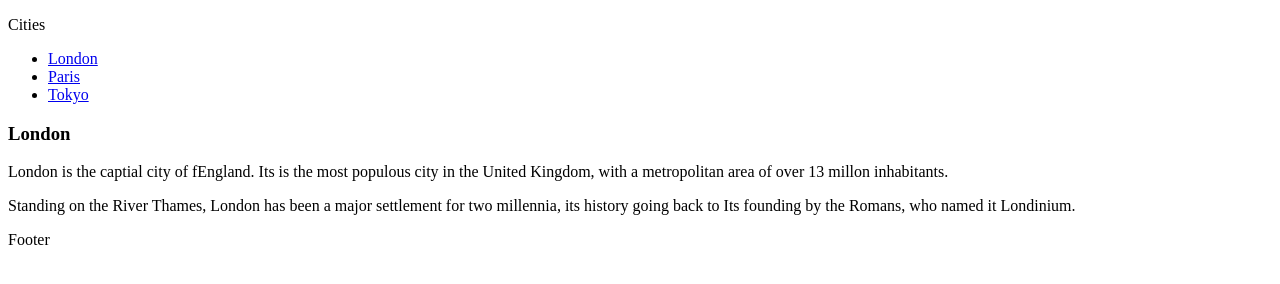
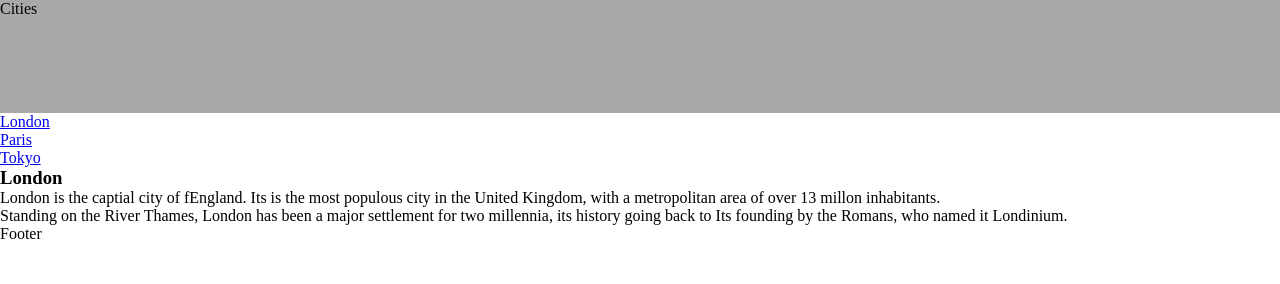
Before and after one commit to Hemhoci/WebDevePractice1, a plain HTML site: page index.html in a window 1280 px wide. Drawn offline with Linux system fonts and the light colour scheme.

Commit message:
just adding some stuff

```diff
--- a/CSS/style.css
+++ b/CSS/style.css
@@ -12,7 +12,7 @@
 
 .cities{
     width: 100%;
-    height:
+    height: 30mm;
     background-color: darkgray;
 
 }
--- a/index.html
+++ b/index.html
@@ -8,6 +8,7 @@
         <meta name="Author" content="Juarren Helgerson">
         <meta name="refresh" content="30">
         <meta name="viewport" content="width=device-width, initial-scale=1.0">
+        <link href="Css/style.css" rel="stylesheet">
         <title>Practice</title>
     </head>
     <body>
```
